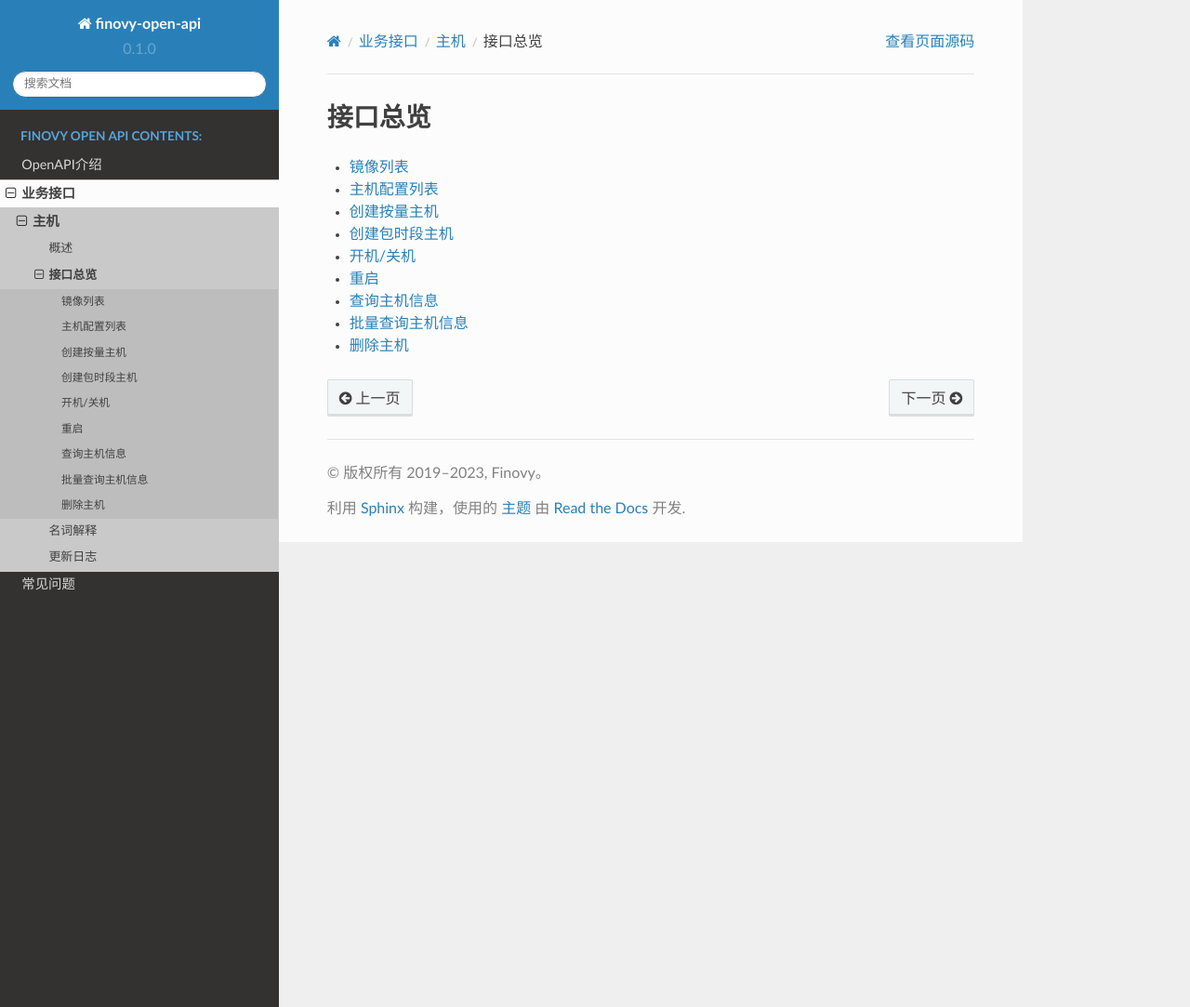
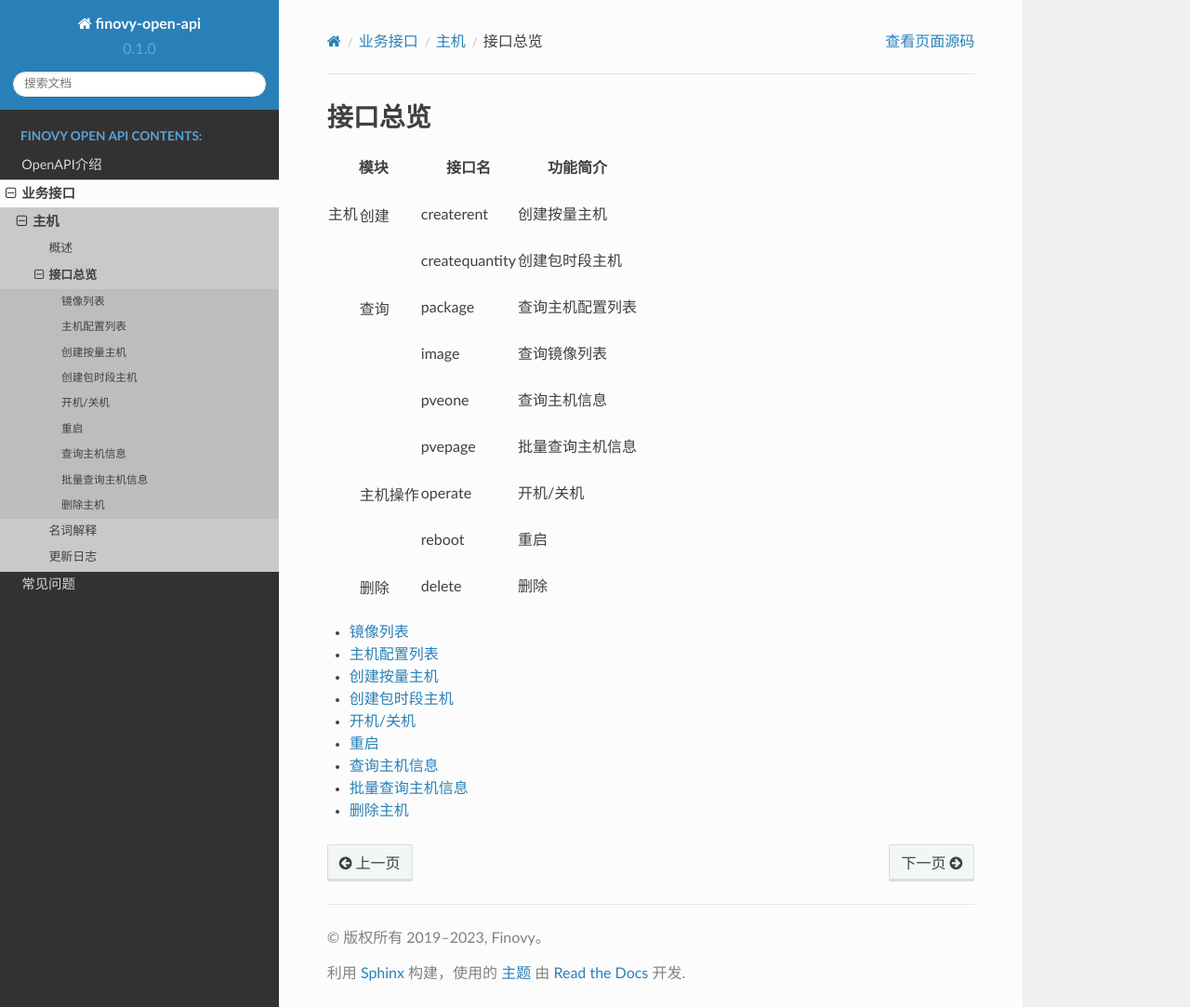
Before and after one commit to finovy/open-api, a Sphinx documentation site: the page built from docs/source/api/pveapi/2.interface_overview.rst, in a window 1280 px wide and 1083 px high. Shown: the whole window at 93% size. Built offline with Sphinx 7.4.7 and the Read the Docs theme 2.0.0, drawn with Linux system fonts in a browser that asks for light colours.

Commit message:
fix: 结构调整

```diff
--- a/docs/source/api/pveapi/2.interface_overview.rst
+++ b/docs/source/api/pveapi/2.interface_overview.rst
@@ -3,27 +3,329 @@
 ====================
 
 
-+----+------+----------------+----------+
-| 模块 |      | 接口名            | 功能简介     |
-+====+======+================+==========+
-| 主机 | 创建   | createRent     | 创建按量主机   |
-|    |      |----------------+----------+
-|    |      | createquantity | 创建包时段主机  |
-|    |------+----------------+----------+
-|    | 查询   | packAge        | 查询主机配置列表 |
-|    |      |----------------+----------+
-|    |      | image          | 查询镜像列表   |
-|    |      |----------------+----------+
-|    |      | pveone         | 查询主机信息   |
-|    |      |----------------+----------+
-|    |      | pvepage        | 批量查询主机信息 |
-|    |------+----------------+----------+
-|    | 主机操作 | operate        | 开机/关机    |
-|    |      |----------------+----------+
-|    |      | reboot         | 重启       |
-|    |------+----------------+----------+
-|    | 删除   | delete         | 删除       |
-+----+------+----------------+----------+
+.. raw:: html
+
+   <table>
+
+.. raw:: html
+
+   <tr>
+
+.. raw:: html
+
+   <th colspan="2">
+
+模块
+
+.. raw:: html
+
+   </th>
+
+.. raw:: html
+
+   <th>
+
+接口名
+
+.. raw:: html
+
+   </th>
+
+.. raw:: html
+
+   <th>
+
+功能简介
+
+.. raw:: html
+
+   </th>
+
+.. raw:: html
+
+   </tr>
+
+.. raw:: html
+
+   <tr>
+
+.. raw:: html
+
+   <td rowspan="9">
+
+主机
+
+.. raw:: html
+
+   </td>
+
+.. raw:: html
+
+   <td rowspan="2",colspan="2">创建</td>
+
+.. raw:: html
+
+   <td>
+
+createrent
+
+.. raw:: html
+
+   </td>
+
+.. raw:: html
+
+   <td>
+
+创建按量主机
+
+.. raw:: html
+
+   </td>
+
+.. raw:: html
+
+   </tr>
+
+.. raw:: html
+
+   <tr>
+
+.. raw:: html
+
+   <td>
+
+createquantity
+
+.. raw:: html
+
+   </td>
+
+.. raw:: html
+
+   <td>
+
+创建包时段主机
+
+.. raw:: html
+
+   </td>
+
+.. raw:: html
+
+   </tr>
+
+.. raw:: html
+
+   <tr>
+
+.. raw:: html
+
+   <td rowspan="4",colspan="2">查询</td>
+
+.. raw:: html
+
+   <td>
+
+package
+
+.. raw:: html
+
+   </td>
+
+.. raw:: html
+
+   <td>
+
+查询主机配置列表
+
+.. raw:: html
+
+   </td>
+
+.. raw:: html
+
+   </tr>
+
+.. raw:: html
+
+   <tr>
+
+.. raw:: html
+
+   <td>
+
+image
+
+.. raw:: html
+
+   </td>
+
+.. raw:: html
+
+   <td>
+
+查询镜像列表
+
+.. raw:: html
+
+   </td>
+
+.. raw:: html
+
+   </tr>
+
+.. raw:: html
+
+   <tr>
+
+.. raw:: html
+
+   <td>
+
+pveone
+
+.. raw:: html
+
+   </td>
+
+.. raw:: html
+
+   <td>
+
+查询主机信息
+
+.. raw:: html
+
+   </td>
+
+.. raw:: html
+
+   </tr>
+
+.. raw:: html
+
+   <tr>
+
+.. raw:: html
+
+   <td>
+
+pvepage
+
+.. raw:: html
+
+   </td>
+
+.. raw:: html
+
+   <td>
+
+批量查询主机信息
+
+.. raw:: html
+
+   </td>
+
+.. raw:: html
+
+   </tr>
+
+.. raw:: html
+
+   <tr>
+
+.. raw:: html
+
+   <td rowspan="2",colspan="2">主机操作</td>
+
+.. raw:: html
+
+   <td>
+
+operate
+
+.. raw:: html
+
+   </td>
+
+.. raw:: html
+
+   <td>
+
+开机/关机
+
+.. raw:: html
+
+   </td>
+
+.. raw:: html
+
+   </tr>
+
+.. raw:: html
+
+   <tr>
+
+.. raw:: html
+
+   <td>
+
+reboot
+
+.. raw:: html
+
+   </td>
+
+.. raw:: html
+
+   <td>
+
+重启
+
+.. raw:: html
+
+   </td>
+
+.. raw:: html
+
+   </tr>
+
+.. raw:: html
+
+   <tr>
+
+.. raw:: html
+
+   <td rowspan="2",colspan="2">删除</td>
+
+.. raw:: html
+
+   <td>
+
+delete
+
+.. raw:: html
+
+   </td>
+
+.. raw:: html
+
+   <td>
+
+删除
+
+.. raw:: html
+
+   </td>
+
+.. raw:: html
+
+   </tr>
+
+.. raw:: html
+
+   </table>
 
 
 .. toctree::
```
Also changed, not shown: docs/source/api/pveapioverview/8.pvepage.md (+1 -0 lines).
